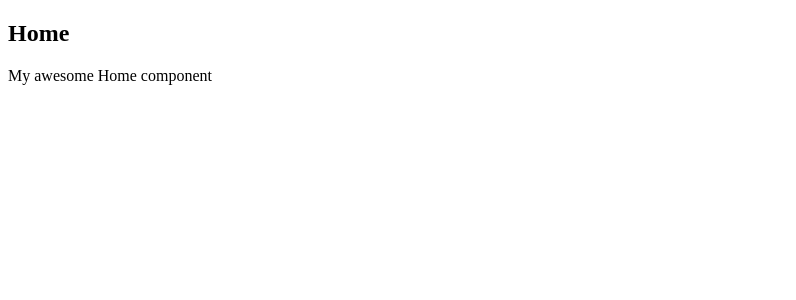
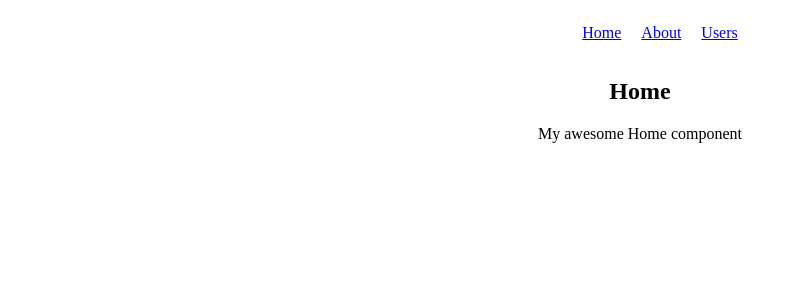
Before and after one commit to SamuelSilvaMelo/Trybe, a React (Create React App) app in the folder 2.Front-end-Development/exercises/Unit_13/Day_2/class-exercises/comprehension-exercises-router-master/: page / in a window 1280 px wide. Shown: the top 300 px of the page, without its empty margins (0-796 px from the left). Built offline with nearby package versions, Linux system fonts and the light colour scheme; the HTML template or start-up script is replaced by a standard one.

Commit message:
Add fixation-exercise 6

```diff
--- /dev/null
+++ b/2.Front-end-Development/exercises/Unit_13/Day_2/class-exercises/comprehension-exercises-router-master/src/App.css
@@ -0,0 +1,12 @@
+header {
+  display: flex;
+  justify-content: center;
+}
+
+ul a {
+  padding: 10px;
+}
+
+main {
+  text-align: center;
+}
--- a/2.Front-end-Development/exercises/Unit_13/Day_2/class-exercises/comprehension-exercises-router-master/src/App.js
+++ b/2.Front-end-Development/exercises/Unit_13/Day_2/class-exercises/comprehension-exercises-router-master/src/App.js
@@ -1,5 +1,6 @@
 import React, { Component } from 'react';
-import { BrowserRouter, Route } from 'react-router-dom';
+import { BrowserRouter, Route, Link } from 'react-router-dom';
+import './App.css'
 import Home from './components/Home';
 import About from './components/About';
 import Users from './components/Users'
@@ -9,9 +10,20 @@
   render() {
     return (
       <BrowserRouter>
-        <Route exact path="/" component={ Home } />
-        <Route path="/about" component={ About } />
-        <Route path="/users" component={ Users } />
+        <header>
+          <nav>
+            <ul>
+              <Link to="/">Home</Link>
+              <Link to="/about">About</Link>
+              <Link to="/users">Users</Link>
+            </ul>
+          </nav>
+        </header>
+        <main>
+          <Route exact path="/" component={ Home } />
+          <Route path="/about" component={ About } />
+          <Route path="/users" component={ Users } />
+        </main>
       </BrowserRouter>
     );
   }
```
